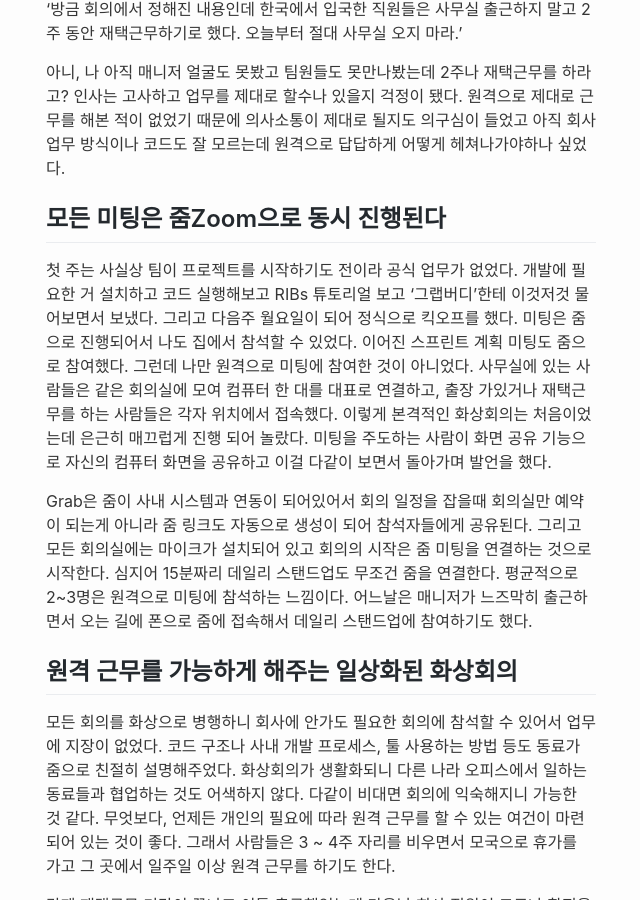
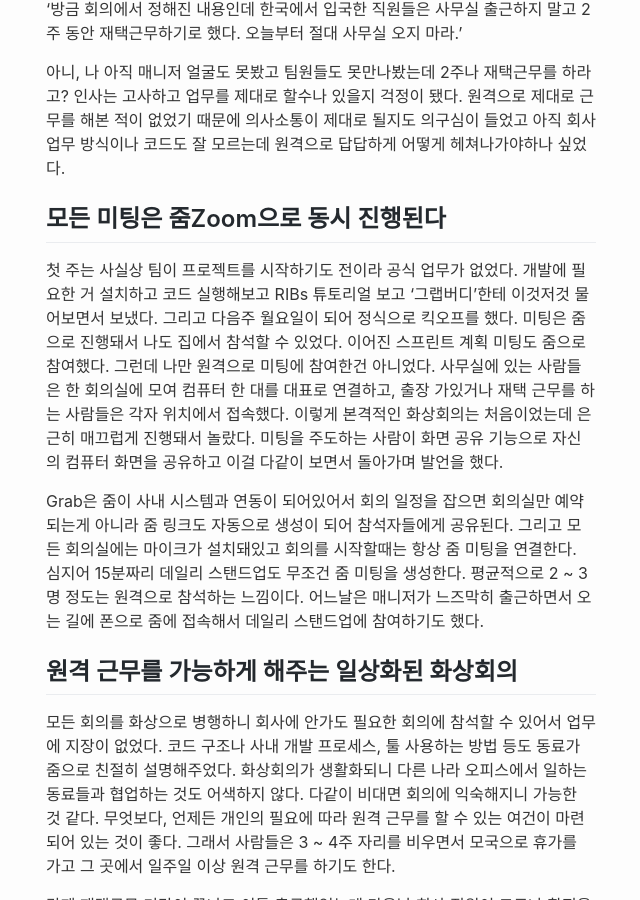
Before and after one commit to nsoojin/nsoojin.github.io, a Jekyll site: the page built from _posts/2020-03-15-wfh.md, in a window 1280 px wide and 900 px high, scrolled down 588 px. Shown: the whole window, without its empty margins (319-959 px from the left). Built offline with Jekyll 4.4.1, drawn with Linux system fonts in a browser that asks for light colours; comment, search, counter and statistics services are not loaded.

Commit message:
Update 2020-03-15-wfh.md

```diff
--- a/_posts/2020-03-15-wfh.md
+++ b/_posts/2020-03-15-wfh.md
@@ -22,9 +22,9 @@ Grab 입사 첫날에 반나절 정도 오리엔테이션을 받고 집에 돌
 아니, 나 아직 매니저 얼굴도 못봤고 팀원들도 못만나봤는데 2주나 재택근무를 하라고? 인사는 고사하고 업무를 제대로 할수나 있을지 걱정이 됐다. 원격으로 제대로 근무를 해본 적이 없었기 때문에 의사소통이 제대로 될지도 의구심이 들었고 아직 회사 업무 방식이나 코드도 잘 모르는데 원격으로 답답하게 어떻게 헤쳐나가야하나 싶었다.
 
 ## 모든 미팅은 줌Zoom으로 동시 진행된다
-첫 주는 사실상 팀이 프로젝트를 시작하기도 전이라 공식 업무가 없었다. 개발에 필요한 거 설치하고 코드 실행해보고 RIBs 튜토리얼 보고 ‘그랩버디’한테 이것저것 물어보면서 보냈다. 그리고 다음주 월요일이 되어 정식으로 킥오프를 했다. 미팅은 줌으로 진행되어서 나도 집에서 참석할 수 있었다. 이어진 스프린트 계획 미팅도 줌으로 참여했다. 그런데 나만 원격으로 미팅에 참여한 것이 아니었다. 사무실에 있는 사람들은 같은 회의실에 모여 컴퓨터 한 대를 대표로 연결하고, 출장 가있거나 재택근무를 하는 사람들은 각자 위치에서 접속했다. 이렇게 본격적인 화상회의는 처음이었는데 은근히 매끄럽게 진행 되어 놀랐다. 미팅을 주도하는 사람이 화면 공유 기능으로 자신의 컴퓨터 화면을 공유하고 이걸 다같이 보면서 돌아가며 발언을 했다.
+첫 주는 사실상 팀이 프로젝트를 시작하기도 전이라 공식 업무가 없었다. 개발에 필요한 거 설치하고 코드 실행해보고 RIBs 튜토리얼 보고 ‘그랩버디’한테 이것저것 물어보면서 보냈다. 그리고 다음주 월요일이 되어 정식으로 킥오프를 했다. 미팅은 줌으로 진행돼서 나도 집에서 참석할 수 있었다. 이어진 스프린트 계획 미팅도 줌으로 참여했다. 그런데 나만 원격으로 미팅에 참여한건 아니었다. 사무실에 있는 사람들은 한 회의실에 모여 컴퓨터 한 대를 대표로 연결하고, 출장 가있거나 재택 근무를 하는 사람들은 각자 위치에서 접속했다. 이렇게 본격적인 화상회의는 처음이었는데 은근히 매끄럽게 진행돼서 놀랐다. 미팅을 주도하는 사람이 화면 공유 기능으로 자신의 컴퓨터 화면을 공유하고 이걸 다같이 보면서 돌아가며 발언을 했다.
 
-Grab은 줌이 사내 시스템과 연동이 되어있어서 회의 일정을 잡을때 회의실만 예약이 되는게 아니라 줌 링크도 자동으로 생성이 되어 참석자들에게 공유된다. 그리고 모든 회의실에는 마이크가 설치되어 있고 회의의 시작은 줌 미팅을 연결하는 것으로 시작한다. 심지어 15분짜리 데일리 스탠드업도 무조건 줌을 연결한다. 평균적으로 2~3명은 원격으로 미팅에 참석하는 느낌이다. 어느날은 매니저가 느즈막히 출근하면서 오는 길에 폰으로 줌에 접속해서 데일리 스탠드업에 참여하기도 했다.
+Grab은 줌이 사내 시스템과 연동이 되어있어서 회의 일정을 잡으면 회의실만 예약되는게 아니라 줌 링크도 자동으로 생성이 되어 참석자들에게 공유된다. 그리고 모든 회의실에는 마이크가 설치돼있고 회의를 시작할때는 항상 줌 미팅을 연결한다. 심지어 15분짜리 데일리 스탠드업도 무조건 줌 미팅을 생성한다. 평균적으로 2 ~ 3명 정도는 원격으로 참석하는 느낌이다. 어느날은 매니저가 느즈막히 출근하면서 오는 길에 폰으로 줌에 접속해서 데일리 스탠드업에 참여하기도 했다.
 
 ## 원격 근무를 가능하게 해주는 일상화된 화상회의
 모든 회의를 화상으로 병행하니 회사에 안가도 필요한 회의에 참석할 수 있어서 업무에 지장이 없었다. 코드 구조나 사내 개발 프로세스, 툴 사용하는 방법 등도 동료가 줌으로 친절히 설명해주었다. 화상회의가 생활화되니 다른 나라 오피스에서 일하는 동료들과 협업하는 것도 어색하지 않다. 다같이 비대면 회의에 익숙해지니 가능한 것 같다. 무엇보다, 언제든 개인의 필요에 따라 원격 근무를 할 수 있는 여건이 마련되어 있는 것이 좋다. 그래서 사람들은 3 ~ 4주 자리를 비우면서 모국으로 휴가를 가고 그 곳에서 일주일 이상 원격 근무를 하기도 한다.
```
